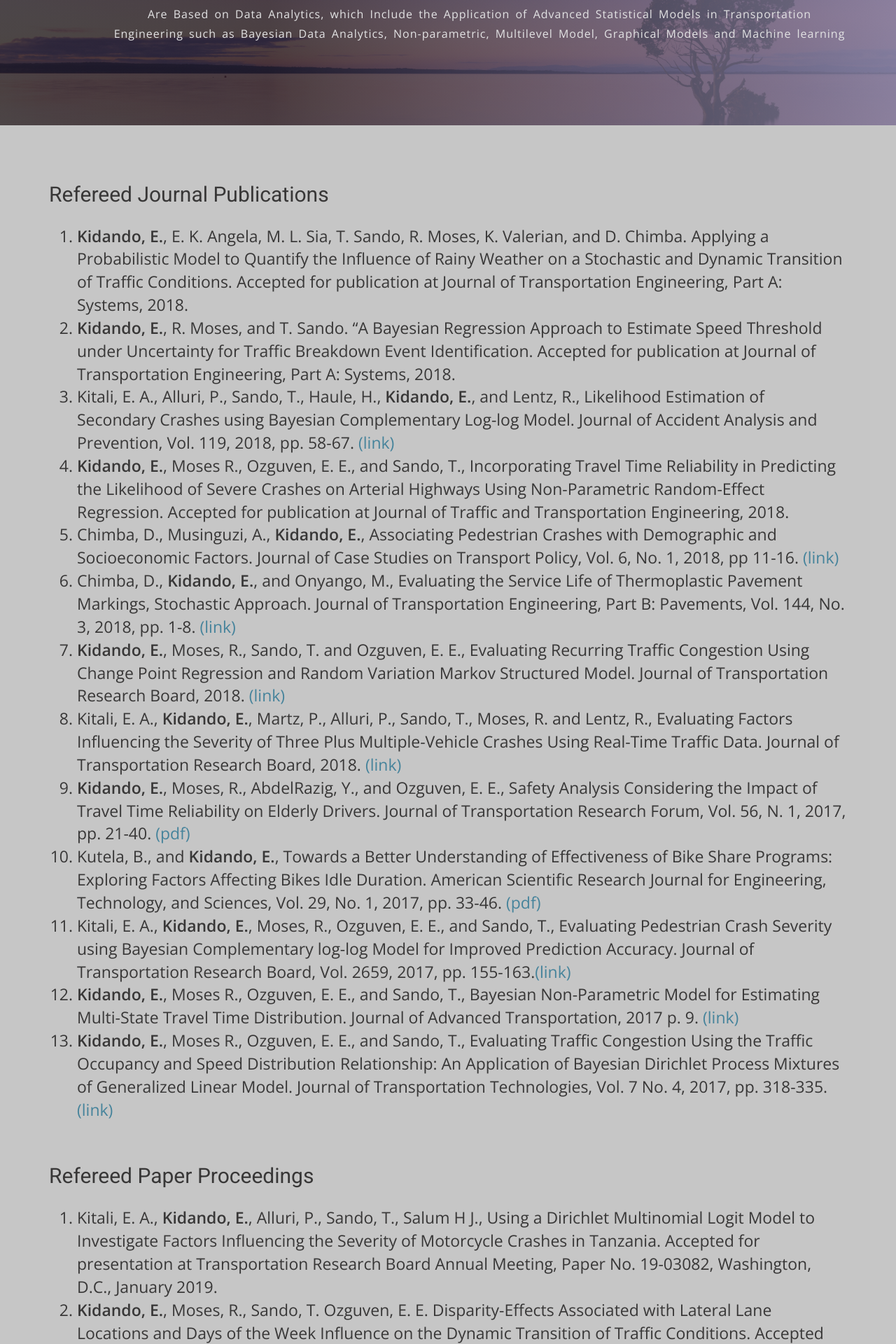
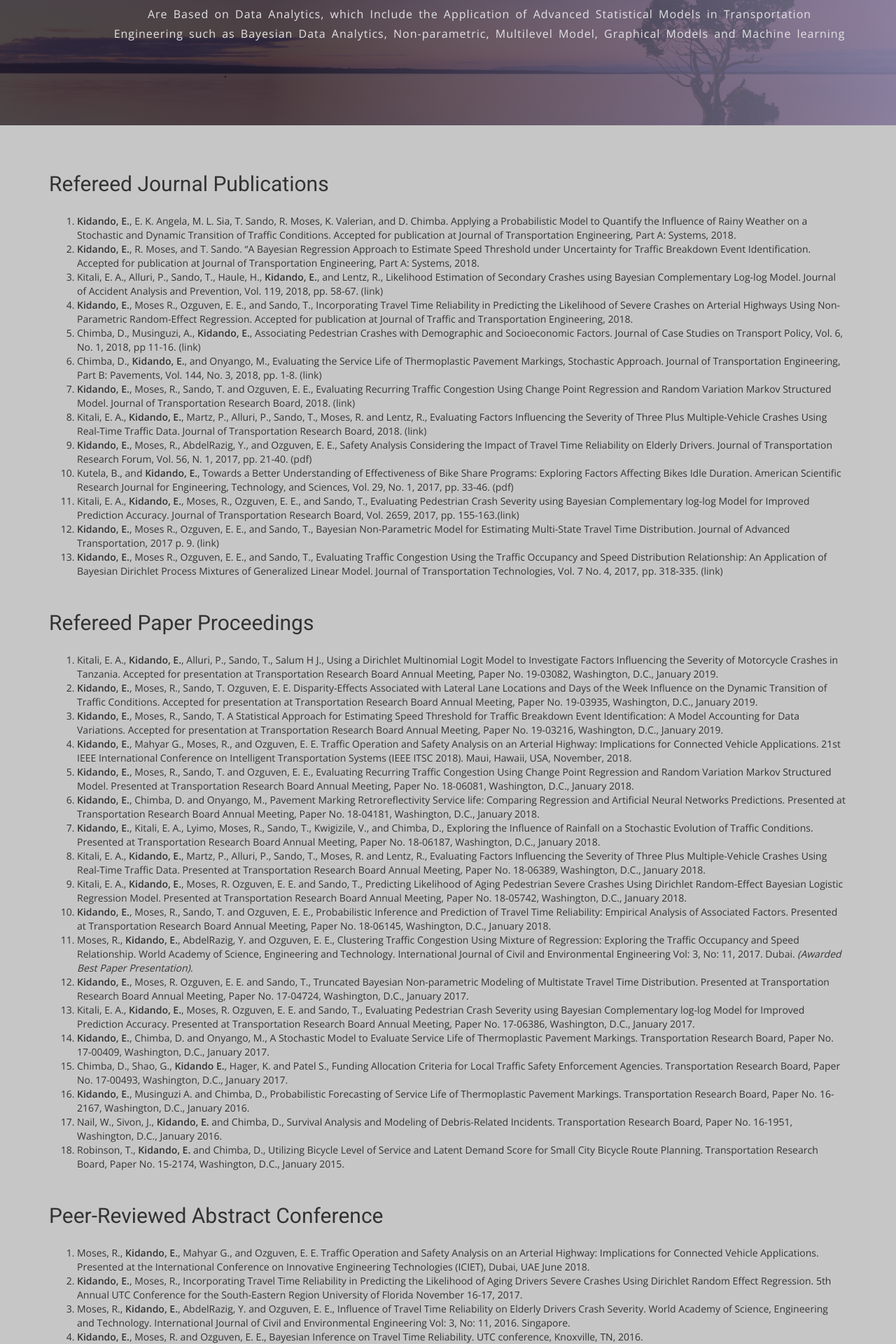
Before and after one commit to ekidando/Emma, a Jekyll site: the page built from publications.html, in a window 1280 px wide. Shown: the part 344-2264 px from the top of the page at 70% size. Built offline with Jekyll 4.4.1, drawn with Linux system fonts in a browser that asks for light colours; nearby versions of some CDN libraries; some web fonts are replaced.

Commit message:
Update airspace.css

```diff
--- a/css/airspace.css
+++ b/css/airspace.css
@@ -136,16 +136,17 @@ font header .navbar-default .navbar-nav li a:hover {
 
 }
 #resercpro .block h2 {
+  font-family: 'Roboto', sans-serif;
   padding-top: 35px;
   line-height: 27px;
-  color: #383737;
   margin: 0;
+  padding-top: 20px;
 }
 #resercpro .block p {
-  color: #383737;
+  color: #7B7B7B;
   padding-top: 20px;
   font-size: 23px;
-  font-family: 'Volkhov', serif;
+  font-family: 'Roboto', sans-serif;
 }
 
 #resercpro .block a {
@@ -156,29 +157,16 @@ font header .navbar-default .navbar-nav li a:hover {
 
 #resercpro .block img {
   padding-left: 40px;
-  width: 100%;
+
 }
 #resercpro .section-title {
   margin-bottom: 0px;
 }
 #resercpro .section-title p {
   padding-top: 20px;
+  font-family: 'Roboto', sans-serif;
   }
 
-#resercpro .block ul {
-  padding-top: 20px;
-  font-size: 23px;
-  color: #383737;
-}
-
-#resercpro .block li {
-
-  font-size: 23px;
-  color: #383737;
-}
-
-#resercpro .block a {
-  color: #45839b;
 
 }
 
```
